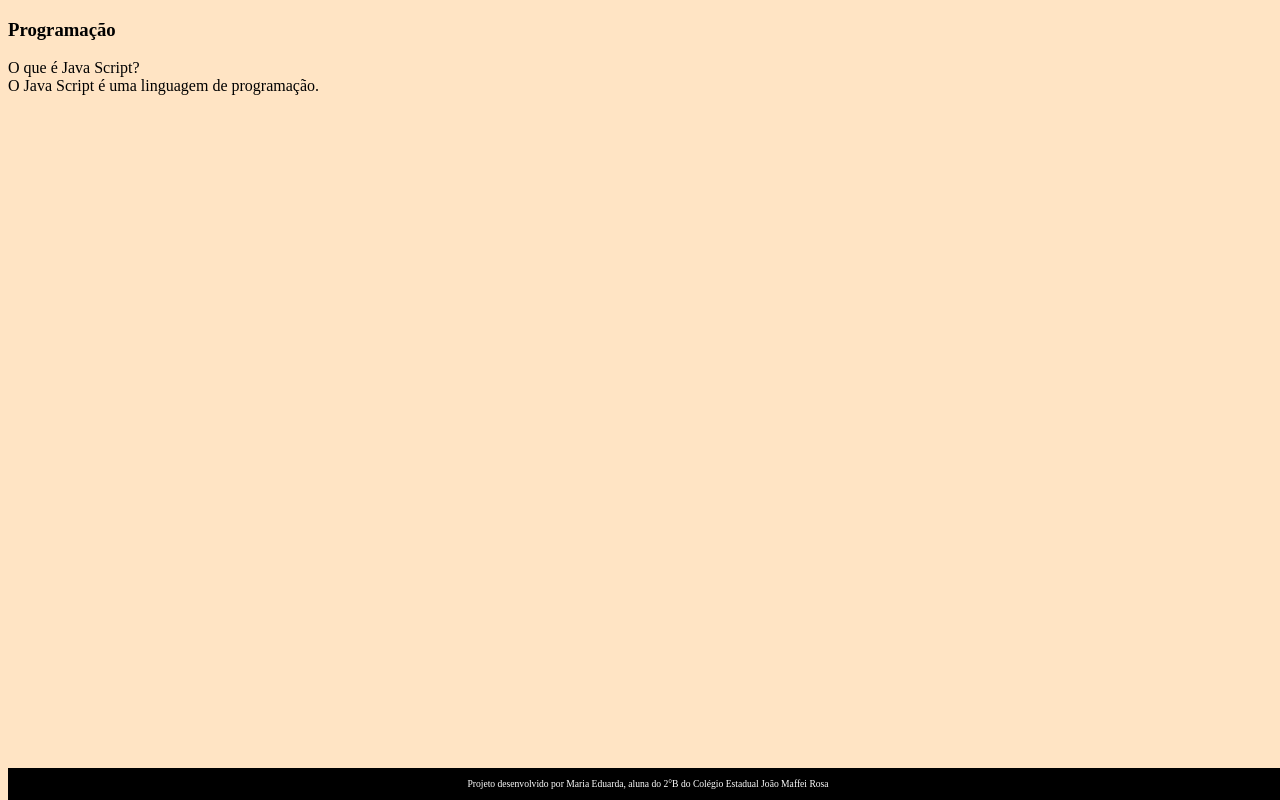
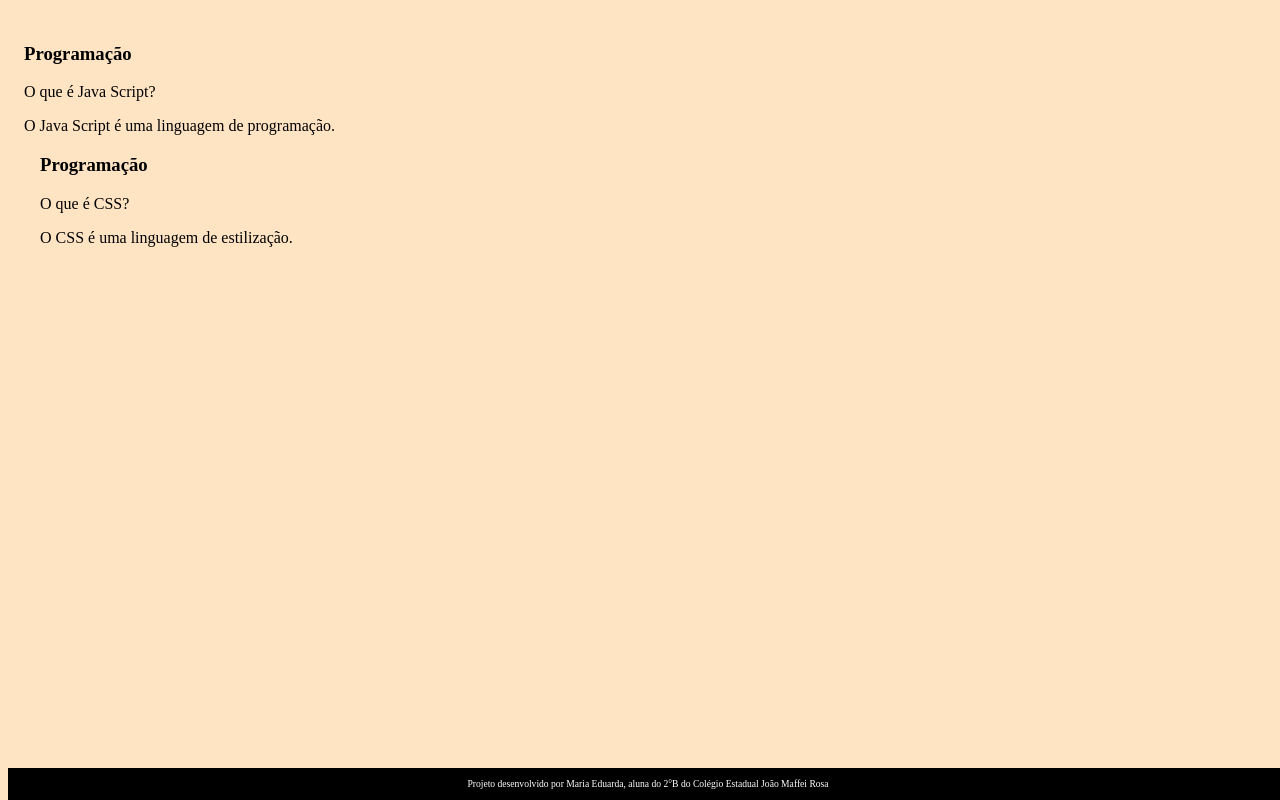
Before and after one commit to 25maria2009/FLASHCARD-2-B, a plain HTML site: page FLASHCARD Maria Cruz 2°B/index.html in a window 1280 px wide. Drawn offline with Linux system fonts and the light colour scheme; a script that the page names is missing.

Commit message:
Add files via upload

```diff
--- a/FLASHCARD Maria Cruz 2°B/assets/style.css
+++ b/FLASHCARD Maria Cruz 2°B/assets/style.css
@@ -2,6 +2,22 @@ body {
     background-color: bisque;
     font-family: Bai Jamjuree;
 }
+
+#container{
+display:flex
+}
+
+.cartao {
+   margin: 1rem 1rem;
+}
+
+
+
+
+
+
+
+
 
 footer {
     background-color: black;
--- a/FLASHCARD Maria Cruz 2°B/index.html
+++ b/FLASHCARD Maria Cruz 2°B/index.html
@@ -14,13 +14,23 @@
                 <div class="cartao__conteudo">
        <h3> Programação </h3>
        <div class="cartao__conteudo__pergunta">
-O que é Java Script?
+     <p>O que é Java Script?</p>
+    </div>
+<div class="cartao__conteudo__resposta">
+     <p>O Java Script é uma linguagem de programação.</p>
 </div>
+</div>
+<article class="cartao">
+                <div class="cartao__conteudo">
+       <h3> Programação </h3>
+       <div class="cartao__conteudo__pergunta">
+     <p>O que é CSS?</p>
+    </div>
 <div class="cartao__conteudo__resposta">
-O Java Script é uma linguagem de programação.
+     <p>O CSS é uma linguagem de estilização.</p>
 </div>
-                </div>
-            </article>
+</div>
+    </article>
     </section>
    </main>
    <footer>
```
